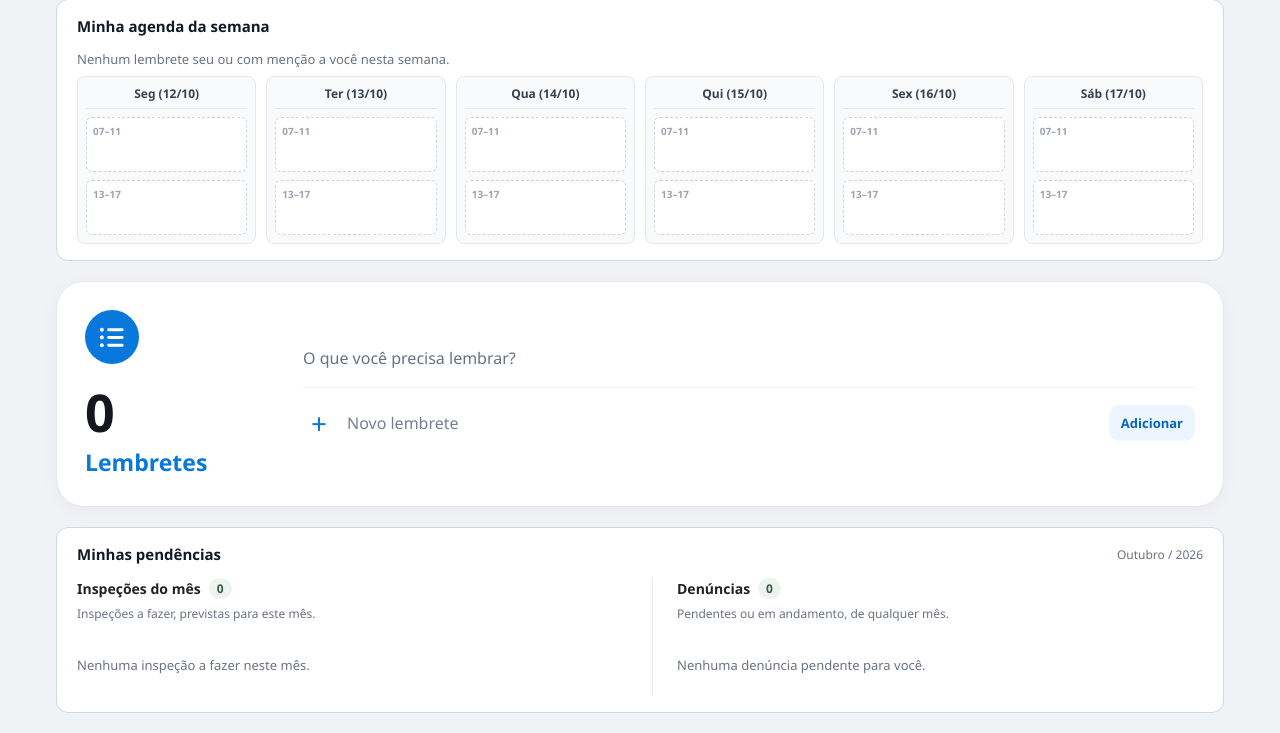
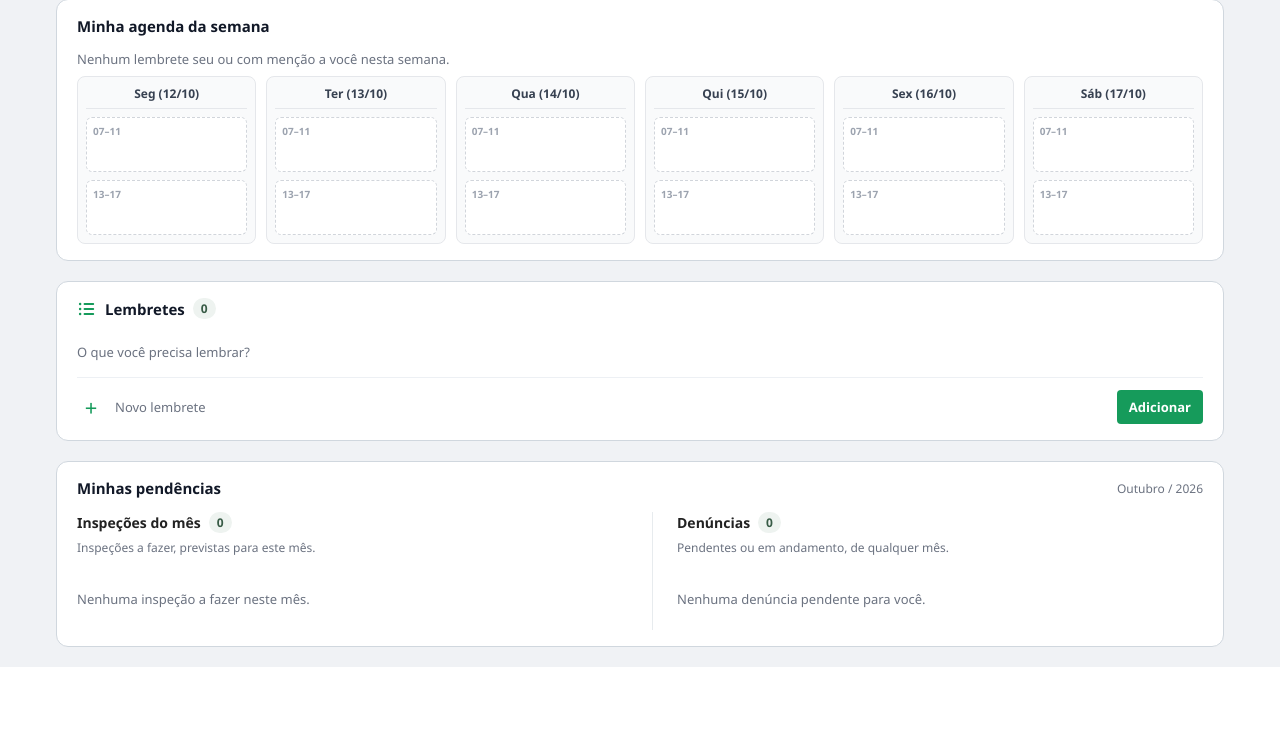
Before and after one commit to joaocos74/sistema_django2.0, a Django app: page / in a window 1280 px wide. Shown: the part 173-906 px from the top of the page. After the commit the page ends 840 px from the top, so only its background shows below. Run offline with Django 5.2, Linux system fonts and the light colour scheme; the visitor is signed in with stand-in values (Sample User, id 1); data comes from the database, SQL or seed files in the repository; data that the repository does not hold is empty; parts of the project's set-up code (start-up, migrations or seed data) failed here and were passed over.

Commit message:
Alinha visual dos lembretes ao padrao verde do sistema

```diff
--- a/home/static/home/css/lembretes.css
+++ b/home/static/home/css/lembretes.css
@@ -1,39 +1,36 @@
-.lembretes-card { --lembrete-azul: #0878dc; display: grid; grid-template-columns: 190px minmax(0, 1fr); gap: 28px; padding: 28px; margin-bottom: 20px; background: #fff; border: 1px solid #e4e8ed; border-radius: 28px; box-shadow: 0 4px 20px #1b365909; }
-.lembretes-resumo { display: flex; flex-direction: column; justify-content: space-between; gap: 22px; }
-.lembretes-icone { display: grid; place-items: center; width: 54px; height: 54px; background: var(--lembrete-azul); color: #fff; border-radius: 50%; }
-.lembretes-icone svg { width: 31px; height: 31px; }
-.lembretes-total { font-size: 52px; line-height: 1; font-weight: 650; letter-spacing: -2px; color: #14181e; }
-.lembretes-resumo h2 { font-size: 23px; font-weight: 650; color: var(--lembrete-azul); margin-top: 8px; }
-.lembretes-conteudo { min-width: 0; align-self: center; }
+.lembretes-card { padding: 16px 20px; margin-bottom: 20px; background: var(--bg-card); border: 1px solid var(--border-color); border-radius: 12px; color: var(--text-color); font-family: var(--font-family); }
+.lembretes-resumo { display: flex; align-items: center; gap: 8px; margin-bottom: 14px; }
+.lembretes-resumo > div { display: flex; align-items: center; gap: 8px; }
+.lembretes-icone { display: grid; place-items: center; color: var(--primary-color); }
+.lembretes-icone svg { width: 20px; height: 20px; }
+.lembretes-total { padding: 2px 8px; border-radius: 12px; background: #eef3f0; color: #385b46; font-size: 12px; font-weight: 600; }
+.lembretes-resumo h2 { font-size: 15px; font-weight: 700; color: #111827; }
+.lembretes-conteudo { min-width: 0; }
 .lembretes-lista { list-style: none; max-height: 300px; overflow-y: auto; scrollbar-width: thin; }
-.lembrete-item { display: flex; align-items: flex-start; gap: 12px; padding: 12px 0; }
+.lembrete-item { display: flex; align-items: flex-start; gap: 10px; padding: 8px 0; }
 .lembrete-item + .lembrete-item { border-top: 1px solid #f0f2f5; }
 .lembrete-concluir { flex-shrink: 0; }
-.lembrete-circulo { display: grid; place-items: center; width: 32px; height: 32px; border: 2px solid #c5c9cf; border-radius: 50%; background: transparent; cursor: pointer; color: var(--lembrete-azul); }
-.lembrete-circulo span { visibility: hidden; font-size: 20px; }
-.lembrete-circulo:hover { border-color: var(--lembrete-azul); background: #eff7ff; }
+.lembrete-circulo { display: grid; place-items: center; width: 28px; height: 28px; border: 2px solid var(--border-color); border-radius: 50%; background: transparent; cursor: pointer; color: var(--primary-color); }
+.lembrete-circulo span { visibility: hidden; font-size: 16px; }
+.lembrete-circulo:hover { border-color: var(--primary-color); background: #eef3f0; }
 .lembrete-circulo:hover span, .lembrete-circulo:disabled span { visibility: visible; }
 .lembrete-circulo:disabled { opacity: .55; cursor: wait; }
-.lembrete-texto { font-size: 17px; line-height: 1.6; overflow-wrap: anywhere; min-width: 0; }
-.lembretes-vazio { font-size: 16px; color: #687280; margin: 10px 0 18px; }
-.lembrete-novo { display: flex; align-items: center; gap: 12px; margin-top: 10px; border-top: 1px solid #edf0f4; padding-top: 14px; }
-.lembrete-mais { width: 32px; flex-shrink: 0; text-align: center; color: var(--lembrete-azul); font-size: 28px; }
-.lembrete-novo input { min-width: 0; width: 100%; border: 0; background: transparent; color: #202630; font-size: 16px; padding: 10px 0; }
-.lembrete-novo input::placeholder { color: #748091; }
-.lembrete-adicionar { padding: 9px 12px; border: 0; border-radius: 10px; background: #edf6ff; color: #0665bc; font-size: 13px; font-weight: 600; cursor: pointer; }
-.lembrete-adicionar:hover { background: #dceeff; }
+.lembrete-texto { font-size: 13px; line-height: 1.5; padding-top: 4px; overflow-wrap: anywhere; min-width: 0; }
+.lembretes-vazio { font-size: 13px; color: var(--muted-text); margin: 10px 0 16px; }
+.lembrete-novo { display: flex; align-items: center; gap: 10px; margin-top: 8px; border-top: 1px solid #edf0f4; padding-top: 12px; }
+.lembrete-mais { width: 28px; flex-shrink: 0; text-align: center; color: var(--primary-color); font-size: 22px; }
+.lembrete-novo input { min-width: 0; width: 100%; border: 0; background: transparent; color: var(--text-color); font-size: 13px; padding: 8px 0; }
+.lembrete-novo input::placeholder { color: var(--muted-text); }
+.lembrete-adicionar { padding: 8px 12px; border: 0; border-radius: 4px; background: var(--primary-color); color: #fff; font-size: 13px; font-weight: 600; cursor: pointer; }
+.lembrete-adicionar:hover { background: var(--primary-color-hover); }
 .lembrete-adicionar:disabled { opacity: .55; cursor: wait; }
-.lembrete-retorno { font-size: 13px; color: #526375; margin-top: 8px; }
+.lembrete-retorno { font-size: 12px; color: var(--muted-text); margin-top: 8px; }
+.lembrete-retorno:empty { margin-top: 0; }
 .lembrete-retorno[data-erro="true"], .lembrete-retorno .errorlist { color: #b42318; }
 .lembrete-retorno .errorlist { list-style: none; }
-.lembretes-card :focus-visible { outline: 2px solid var(--lembrete-azul); outline-offset: 3px; }
-@media (max-width: 600px) {
-    .lembretes-card { grid-template-columns: 1fr; gap: 18px; padding: 20px; border-radius: 22px; }
-    .lembretes-resumo { flex-direction: row; align-items: center; }
-    .lembretes-resumo > div { display: flex; align-items: baseline; gap: 12px; }
-    .lembretes-total { font-size: 36px; }
-    .lembretes-resumo h2 { font-size: 20px; margin: 0; }
+.lembretes-card :focus-visible { outline: 2px solid var(--primary-color); outline-offset: 3px; }
+@media (max-width: 768px) {
+    .lembretes-card { padding: 16px; }
     .lembrete-novo { gap: 8px; flex-wrap: wrap; }
     .lembrete-novo input { flex: 1; }
-    .lembrete-texto { font-size: 16px; }
 }
--- a/home/templates/home/index.html
+++ b/home/templates/home/index.html
@@ -6,7 +6,7 @@
 <meta name="viewport" content="width=device-width, initial-scale=1">
 <title>Início — Vigilância Sanitária</title>
 <link rel="stylesheet" href="{% static 'home/css/home.css' %}?v=4">
-<link rel="stylesheet" href="{% static 'home/css/lembretes.css' %}?v=1">
+<link rel="stylesheet" href="{% static 'home/css/lembretes.css' %}?v=2">
 <link rel="stylesheet" href="https://cdnjs.cloudflare.com/ajax/libs/font-awesome/6.5.1/css/all.min.css">
 </head>
 <body>
--- a/home/templates/home/partials/lembretes.html
+++ b/home/templates/home/partials/lembretes.html
@@ -3,7 +3,7 @@
         <span class="lembretes-icone" aria-hidden="true">
             <svg viewBox="0 0 32 32" fill="none"><path d="M12 8h14M12 16h14M12 24h14" stroke="currentColor" stroke-width="3" stroke-linecap="round"/><circle cx="5" cy="8" r="2" fill="currentColor"/><circle cx="5" cy="16" r="2" fill="currentColor"/><circle cx="5" cy="24" r="2" fill="currentColor"/></svg>
         </span>
-        <div><p class="lembretes-total" id="lembretes-total">{{ lembretes|length }}</p><h2 id="lembretes-heading">Lembretes</h2></div>
+        <div><h2 id="lembretes-heading">Lembretes</h2><p class="lembretes-total" id="lembretes-total">{{ lembretes|length }}</p></div>
     </div>
     <div class="lembretes-conteudo">
         <ul class="lembretes-lista" id="lembretes-lista">
```
